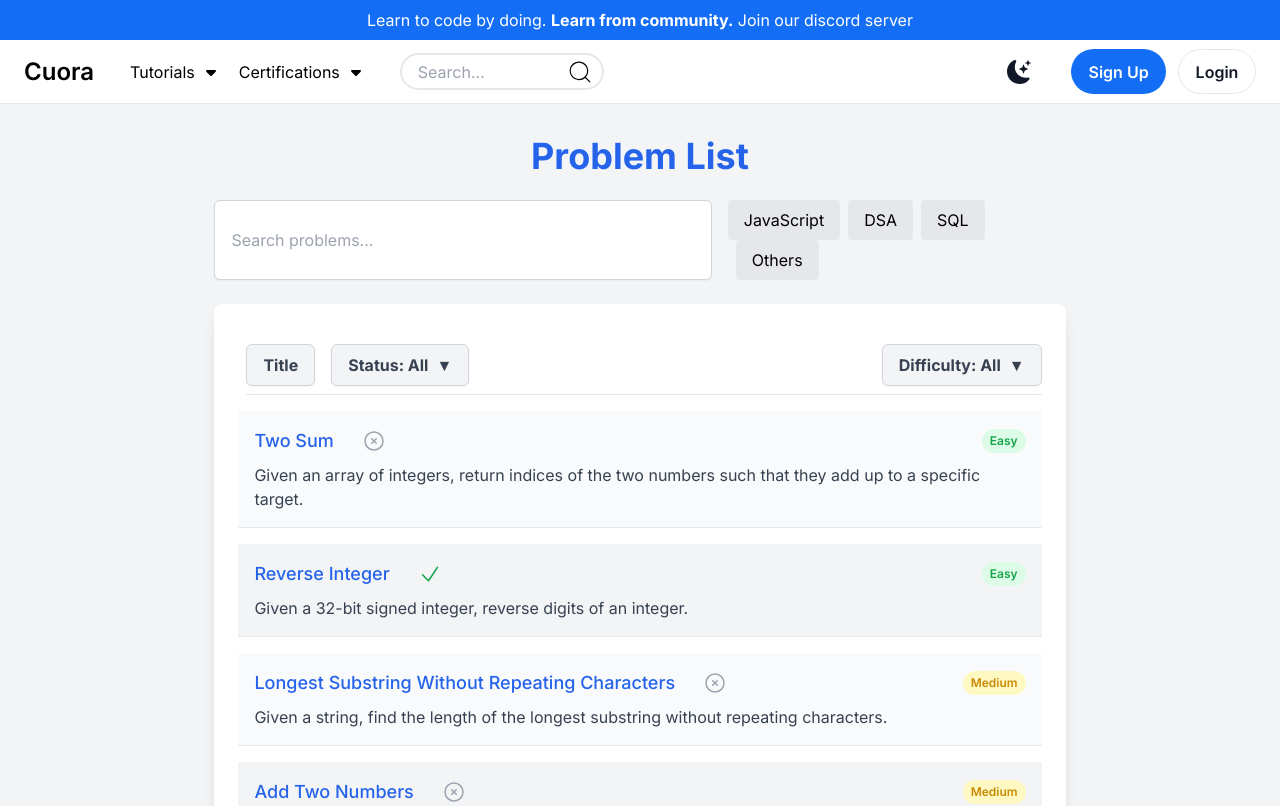
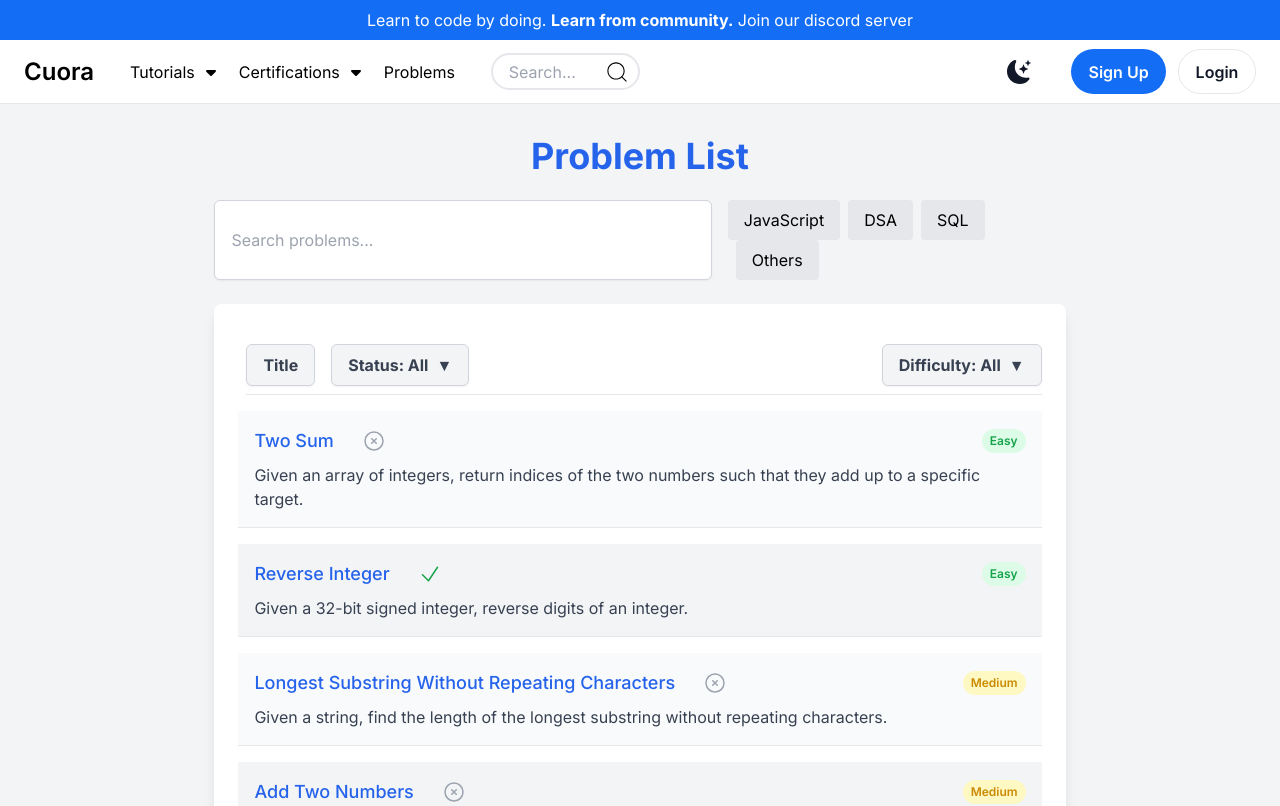
Before and after one commit to kamlesh-Sahani/Cuora, a Next.js app: page /problems in a window 1280 px wide. Shown: the top 806 px of the page. Built offline with nearby package versions, Linux system fonts and the light colour scheme.

Commit message:
add problems in navabr

```diff
--- a/src/components/header/Navbar.tsx
+++ b/src/components/header/Navbar.tsx
@@ -15,6 +15,7 @@ const Navbar = () => {
           <ul className="flex items-center gap-5 max-md:gap-2">
             <li className="flex items-center gap-2">Tutorials<FaCaretDown /></li>
             <li className="flex items-center gap-2">Certifications<FaCaretDown /></li>
+            <Link href="/problems"><li className="flex items-center gap-2">Problems</li></Link>
           </ul>
           <div className="rounded-3xl flex max-lg:hidden w-[40%] h-[60%] items-center border-2 p-2">
             <input type="text" placeholder="Search..." name="" className="rounded-3xl w-[90%] h-full outline-none px-2" />
```
